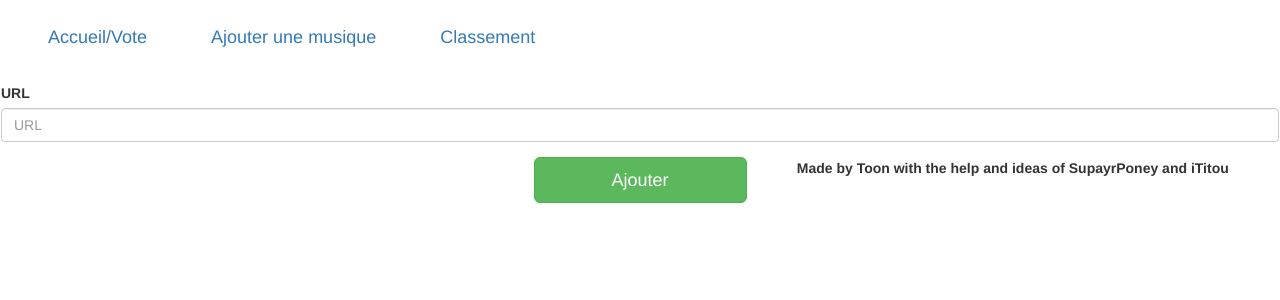
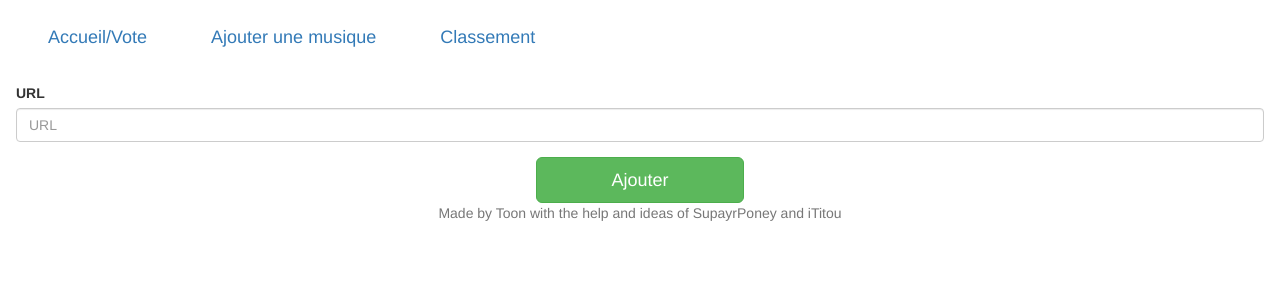
Before and after one commit to t00n/badsound, a Django app: page /add_music in a window 1280 px wide. Shown: the top 300 px of the page. Run offline with Django 3.2, Linux system fonts and the light colour scheme; some libraries are stand-ins or nearby versions.

Commit message:
[fix] footer

```diff
--- a/badsound/templates/add_vote.html
+++ b/badsound/templates/add_vote.html
@@ -13,7 +13,6 @@
         <div class="col-md-4"><h3>Vote pour la pire chanson des deux !</h3></div>
         <div class="col-md-4"></div>
     </div>
-    <div class="container-fluid">
     <div class="row">
         {% for form in forms %}
         <div class="col-md-6">
@@ -38,6 +37,5 @@
         </div>
         {% endfor %}
     </div>
-    </div>
 {% endif %}
 {% endblock %}
--- a/badsound/templates/base.html
+++ b/badsound/templates/base.html
@@ -21,8 +21,14 @@
                 </ul>
             </div>
         <nav>
+        <div class="container-fluid">
         {% block content %}
         {% endblock %}
+        </div>
     </body>
-    <footer><center><b>Made by Toon with the help and ideas of SupayrPoney and iTitou</b></center></footer>
+    <footer class="footer">
+        <div class="container">
+        <center><p class="text-muted">Made by Toon with the help and ideas of SupayrPoney and iTitou</p></center>
+        </div>
+    </footer>
 </html>
```
Lines whose indentation alone changed are shown as unchanged.
